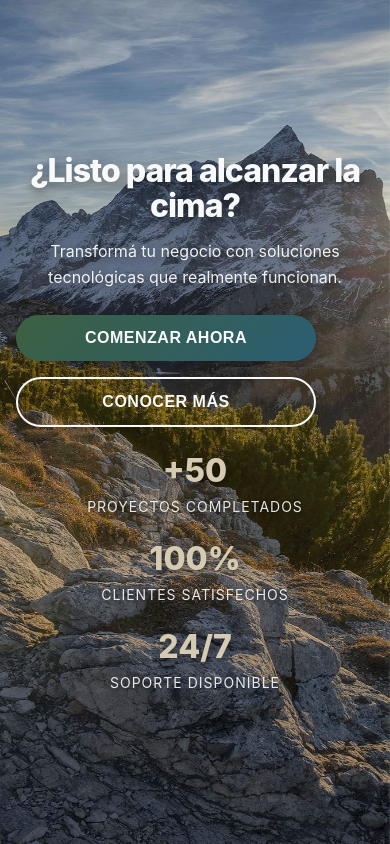
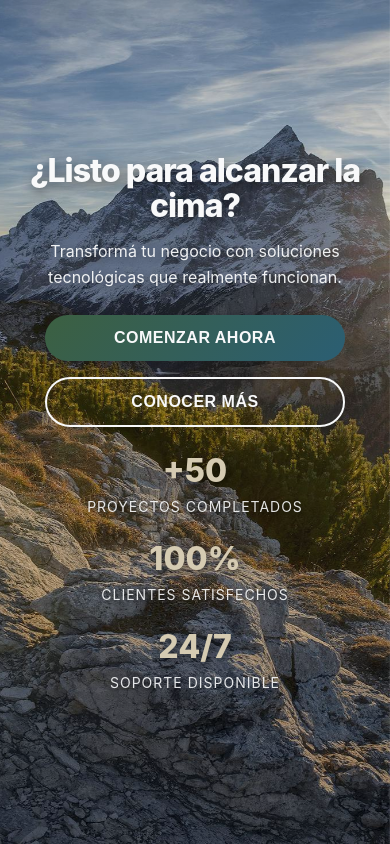
Before and after one commit to tobiasderene/ibice, a React (Create React App) app: page / in a window 390 px wide. Shown: the part 4818-5662 px from the top of the page. Built offline with nearby package versions, Linux system fonts and the light colour scheme.

Commit message:
cta changes

```diff
--- a/src/styles/CTA.css
+++ b/src/styles/CTA.css
@@ -3,7 +3,7 @@
   position: relative;
   width: 100%;
   min-height: 100svh; /* altura exacta viewport en mobile */
-  height: 100%;
+  height: 100vh;
   overflow: hidden;
   background: linear-gradient(135deg, #0a1128, #2B5E73);
   display: flex;
@@ -245,6 +245,7 @@
   .cta-buttons {
     flex-direction: column;
     width: 100%;
+    align-items: center;
   }
   .cta-action-button {
     width: 100%;
```
